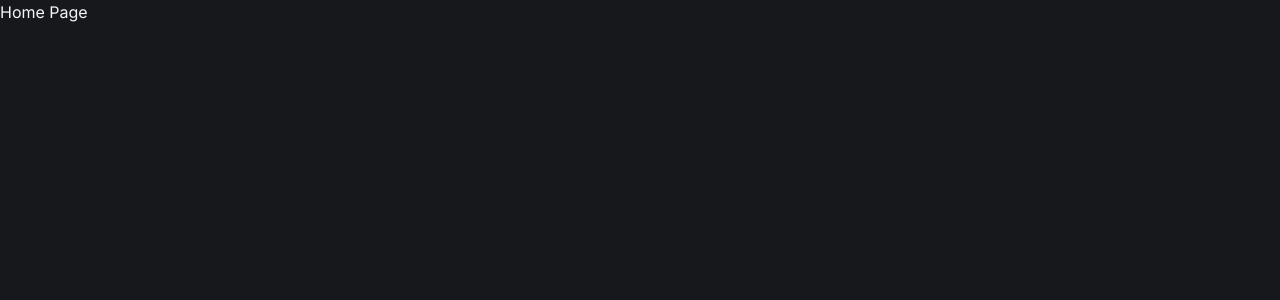
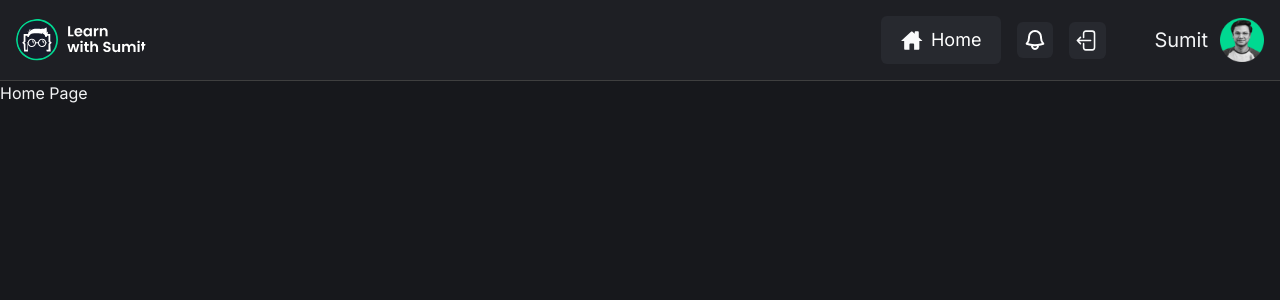
Before and after one commit to emonShimoul/RNext_React_FaceHook_Project, a React (Vite) app: page / in a window 1280 px wide. Shown: the top 300 px of the page. Built offline with nearby package versions, Linux system fonts and the light colour scheme.

Commit message:
implemented header component

```diff
--- /dev/null
+++ b/src/components/auth/Logout.jsx
@@ -0,0 +1,18 @@
+import { useNavigate } from "react-router";
+import LogoutIcon from "../../assets/icons/logout.svg";
+
+const Logout = () => {
+  const navigate = useNavigate();
+
+  const handleLogout = () => {
+    navigate("/login");
+  };
+
+  return (
+    <button className="icon-btn" onClick={handleLogout}>
+      <img src={LogoutIcon} alt="Logout" />
+    </button>
+  );
+};
+
+export default Logout;
--- /dev/null
+++ b/src/components/common/Header.jsx
@@ -0,0 +1,41 @@
+import { Link } from "react-router";
+import Home from "../../assets/icons/home.svg";
+import Notification from "../../assets/icons/notification.svg";
+import Avatar1 from "../../assets/images/avatars/avatar_1.png";
+import Logo from "../../assets/images/logo.svg";
+import Logout from "../auth/Logout";
+
+const Header = () => {
+  return (
+    <nav className="sticky top-0 z-50 border-b border-[#3F3F3F] bg-mediumDark py-4">
+      <div className="container flex flex-col items-center justify-between gap-6 sm:flex-row">
+        <Link to="/">
+          <img className="max-w-25 rounded-full lg:max-w-32.5" src={Logo} />
+        </Link>
+
+        <div className="flex items-center space-x-4">
+          <Link to="/" className="btn-primary">
+            <img src={Home} alt="Home" />
+            Home
+          </Link>
+          <button className="icon-btn">
+            <img src={Notification} alt="Notification" />
+          </button>
+
+          <Logout />
+
+          <button className="flex-center ml-8! gap-3">
+            <span className="text-lg font-medium lg:text-xl">Sumit</span>
+            <img
+              className="max-h-8 max-w-8 lg:max-h-11 lg:max-w-11"
+              src={Avatar1}
+              alt="Avatar 1"
+            />
+          </button>
+        </div>
+      </div>
+    </nav>
+  );
+};
+
+export default Header;
--- a/src/index.css
+++ b/src/index.css
@@ -52,16 +52,16 @@
   }
 
   .auth-input {
-    @apply w-full rounded-md border border-[#CCCCCC]/[14%] bg-lighterDark p-1.5 focus:outline-none lg:p-3;
+    @apply w-full rounded-md border border-[#CCCCCC]/14 bg-lighterDark p-1.5 focus:outline-none lg:p-3;
   }
 
   .post-avater {
-    @apply max-w-10 max-h-10 rounded-full lg:max-h-[58px] lg:max-w-[58px];
+    @apply max-w-10 max-h-10 rounded-full lg:max-h-14.5 lg:max-w-14.5;
   }
 
   /* Action Modal */
   .action-modal-container {
-    @apply absolute right-full top-6 min-w-[200px] rounded-md border border-[#3F3F3F] bg-mediumDark px-4 py-2 lg:px-7 lg:py-5 divide-y divide-[#3F3F3F] [&>button]:py-2;
+    @apply absolute right-full top-6 min-w-50 rounded-md border border-[#3F3F3F] bg-mediumDark px-4 py-2 lg:px-7 lg:py-5 divide-y divide-[#3F3F3F] [&>button]:py-2;
   }
 
   .action-menu-item {
--- a/src/pages/HomePage.jsx
+++ b/src/pages/HomePage.jsx
@@ -1,5 +1,12 @@
+import Header from "../components/common/Header";
+
 const HomePage = () => {
-  return <div>Home Page</div>;
+  return (
+    <div>
+      <Header />
+      <p>Home Page</p>
+    </div>
+  );
 };
 
 export default HomePage;
```
